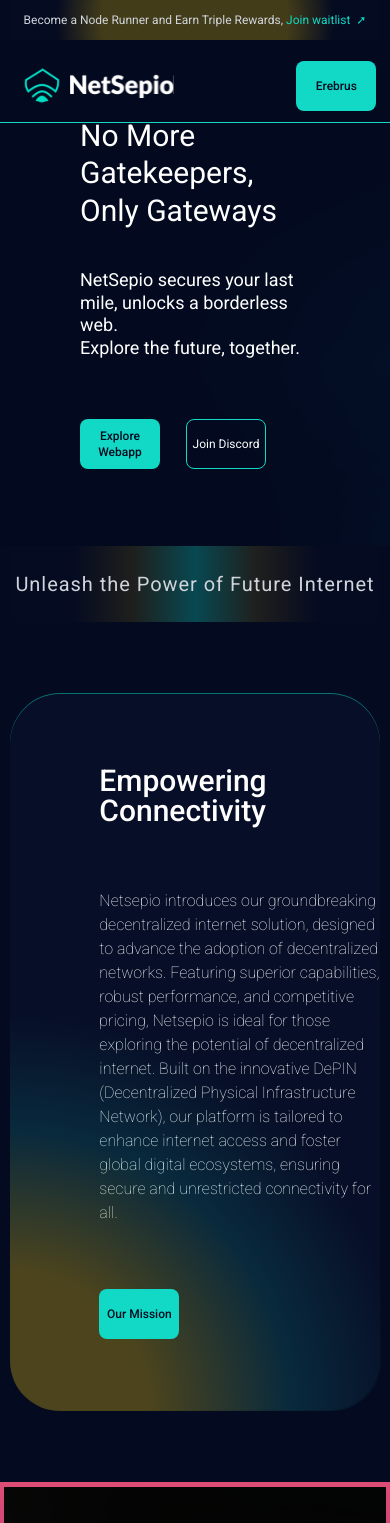
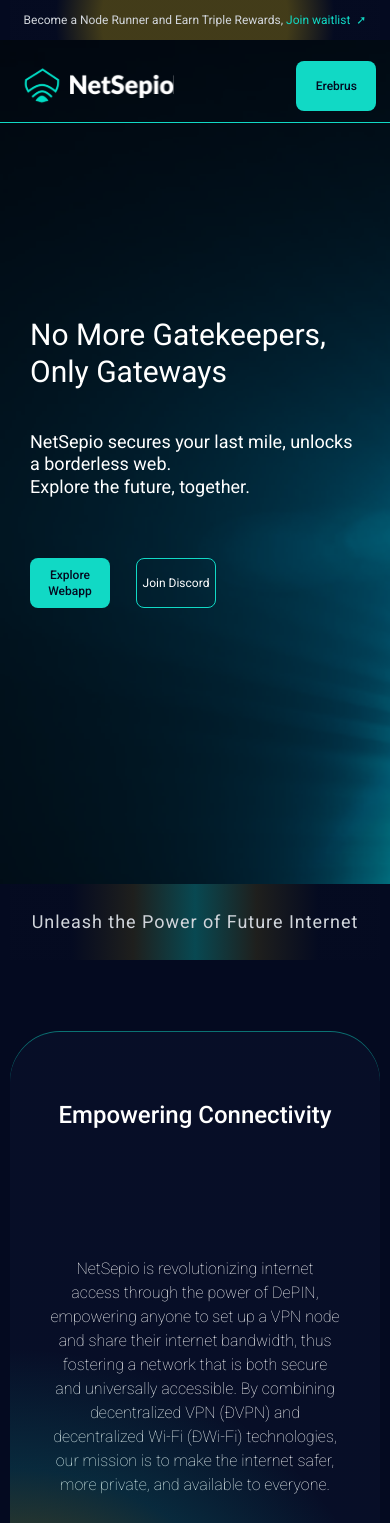
Before and after one commit to NetSepio/website, a Next.js app: page / in a window 390 px wide. Shown: the top 1523 px of the page. Built offline with nearby package versions, Linux system fonts and the light colour scheme.

Commit message:
mobile view 5 sections

```diff
--- a/src/components/Hero.jsx
+++ b/src/components/Hero.jsx
@@ -20,14 +20,14 @@
     <>
     <div
       style={roboto.style}
-      className='w-full  overflow-hidden flex relative justify-between items-center bg-tranparent h-[60vh] sm:h-screen'
+      className='w-full  overflow-hidden flex relative justify-between items-center bg-tranparent h-screen'
     >
       {/* Conic Gradient */}
-      <div className='absolute top-0 bottom-0 w-full h-full bg-cover bg-[url(/images/herobg.png)] opacity-10 sm:opacity-90 '></div>
+      <div className='absolute top-0 bottom-0 w-full h-full bg-cover lg:bg-[url(/images/herobg.png)] md:bg-[url(/images/herobg.png)] bg-[url(/images/herobg2.png)]'></div>
 
       {/* Hero Text */}
-      <div className='z-20 absolut lg:relative bottom-10 lg:bottom-0 mx-[80px]'>
-        <h3 className=' text-3xl lg:text-[58px] max-w-[100%] leading-tight text-white'>
+      <div className='z-20 absolut lg:relative bottom-10 lg:bottom-0 lg:mx-[80px] md:mx-[80px] mx-[30px]'>
+        <h3 className='text-3xl lg:text-[58px] max-w-[100%] leading-tight text-white'>
         No More Gatekeepers, Only Gateways
         </h3>
         <p className='text-lg lg:text-xl md:text-xl max-w-[100%] leading-tight text-white mt-10'>
@@ -66,7 +66,7 @@
     <div className='items-center justify-between' style={{ letterSpacing: '0.06em' }}>
           <div
             style={banner}
-            className='py-6 text-xl text-gray-300 text-center'
+            className='py-6 lg:text-xl md:text-xl text-lg text-gray-300 text-center'
           >
             Unleash the Power of Future Internet
           </div>
--- a/src/components/Mission.jsx
+++ b/src/components/Mission.jsx
@@ -54,24 +54,16 @@
           <div className='w-full h-full z-20 rounded-[50px] flex items-center justify-between  bg-gradient-to-tl from-primary2/20 to-primary2/20'>
             <motion.div
               transition={{ duration: 1.5 }}
-              className='flex-col lg:w-[45%]  ml-[89px]  h-[80%] justify-between flex'
+              className='flex-col lg:w-[45%]  lg:ml-[89px] md:ml-[89px]  h-[80%] justify-between flex lg:items-start md:items-start items-center'
             >
               <h3
                 style={roboto.style}
-                className='text-white max-w-[420px] leading-none font-medium text-3xl lg:text-[72px]'
+                className='text-white max-w-[420px] leading-none font-medium text-2xl lg:text-[72px] md:text-[72px] lg:text-start md:text-start text-center'
               >
                 Empowering Connectivity
               </h3>
-              <p className='text-base sm:text-[18px]  text-white font-thin'>
-                Netsepio introduces our groundbreaking decentralized internet
-                solution, designed to advance the adoption of decentralized
-                networks. Featuring superior capabilities, robust performance,
-                and competitive pricing, Netsepio is ideal for those exploring
-                the potential of decentralized internet. Built on the innovative
-                DePIN (Decentralized Physical Infrastructure Network), our
-                platform is tailored to enhance internet access and foster
-                global digital ecosystems, ensuring secure and unrestricted
-                connectivity for all.
+              <p className='text-base sm:text-[18px] text-white font-thin lg:text-start md:text-start text-center p-10 lg:p-0 md:p-0'>
+              NetSepio is revolutionizing internet access through the power of DePIN, empowering anyone to set up a VPN node and share their internet bandwidth, thus fostering a network that is both secure and universally accessible. By combining decentralized VPN (ÐVPN) and decentralized Wi-Fi (ÐWi-Fi) technologies, our mission is to make the internet safer, more private, and available to everyone.
               </p>
               <CustomBtn link='/about' title={"Our Mission"} />
             </motion.div>
--- a/src/components/Reviews.jsx
+++ b/src/components/Reviews.jsx
@@ -23,12 +23,12 @@
         priority
         alt='link'
       /> */}
-      <div className='z-20 flex flex-col items-start  gap-10'>
+      <div className='z-20 flex flex-col lg:items-start md:items-start items-center gap-10'>
         <p style={roboto.style} className='flex flex-col gap-1'>
-          <span className='text-white text-3xl lg:text-5xl font-medium'>
+          <span className='text-white text-2xl lg:text-5xl md:text-5xl font-medium text-center lg:text-start md:text-start'>
           Boost Your Online Security with
           </span>
-          <span className='text-white text-3xl lg:text-5xl font-medium'>
+          <span className='text-white text-2xl lg:text-5xl md:text-5xl font-medium text-center lg:text-start md:text-start'>
           Trusted, Verified Reviews
           </span>
         </p>
--- a/src/components/WinSection.jsx
+++ b/src/components/WinSection.jsx
@@ -9,15 +9,15 @@
   return (
     <div
       style={roboto.style}
-      className='p-2 lg:p-20 flex w-full  my-[5%] flex-col items-start '
+      className='lg:p-20 md:p-20 flex w-full my-[5%] flex-col items-start'
     >
       <h3
-        className=' text-3xl lg:text-[52px] mb-[90px] w-full text-start
+        className=' text-2xl lg:text-[52px] lg:mb-[90px] md:mb-[90px] mb-[30px] w-full text-start lg:p-0 md:p-0 p-10
         text-white'
       >
         A Win-Win for Communities and Enterprises
       </h3>
-      <div className='w-full flex flex-col gap-12 sm:gap-0 lg:flex-row h-max justify-between' >
+      <div className='w-full flex flex-col gap-12 lg:flex-row md:flex-row h-max justify-between items-center' >
         {cardDetails2.map((item, index) => {
           return (
             <div
```
Also changed, not shown: public/images/herobg2.png (added).
